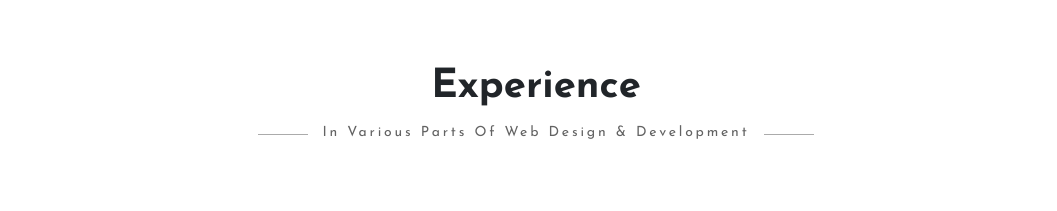
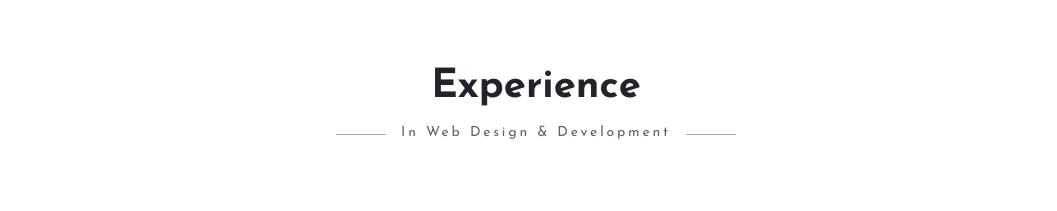
Before and after one commit to bhanujallandhra/bhanujallandhra.github.io, a plain HTML site: page index.html in a window 1280 px wide. Shown: the part 2180-2391 px from the top of the page, without its empty margins (104-1161 px from the left). Drawn offline with nearby package versions, Linux system fonts and the light colour scheme; a script that the page names is missing.

Commit message:
Fifth-commit

```diff
--- a/index.html
+++ b/index.html
@@ -187,7 +187,7 @@
             <div class="col-12">
                 <div class="section_title_area text-center">
                     <h2>Experience</h2>
-                    <p><span>In various parts of Web Design & Development</span></p>
+                    <p><span>In Web Design & Development</span></p>
                 </div>
             </div>
         </div>
```
